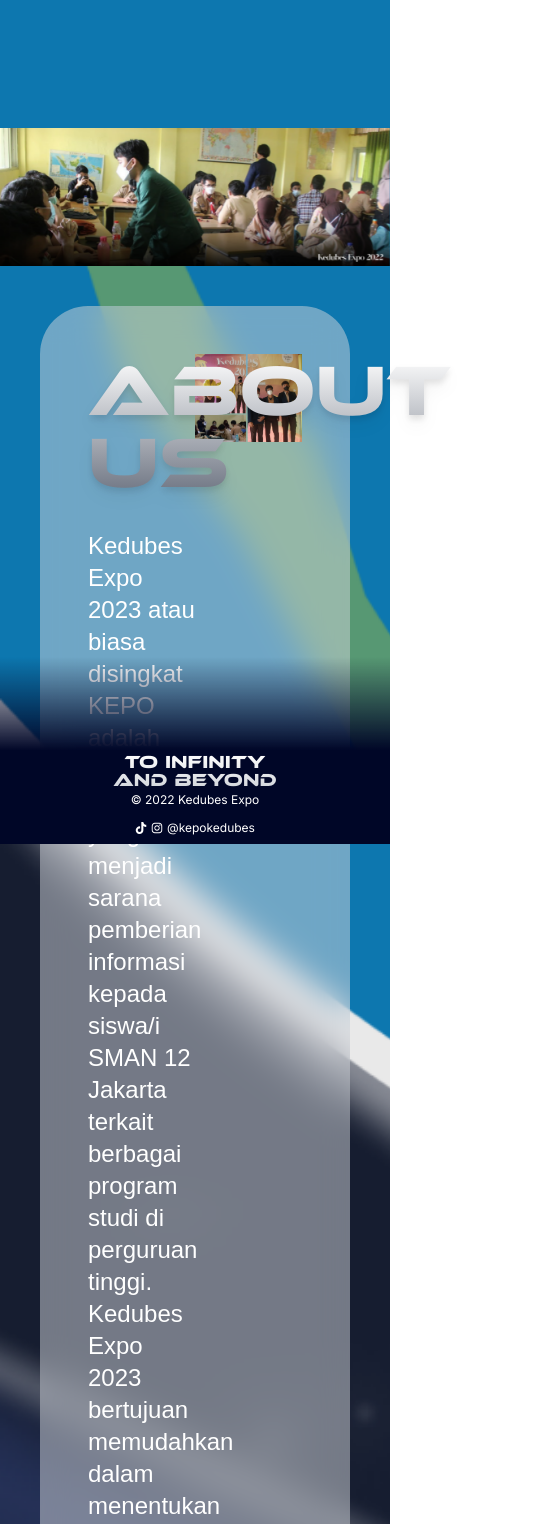
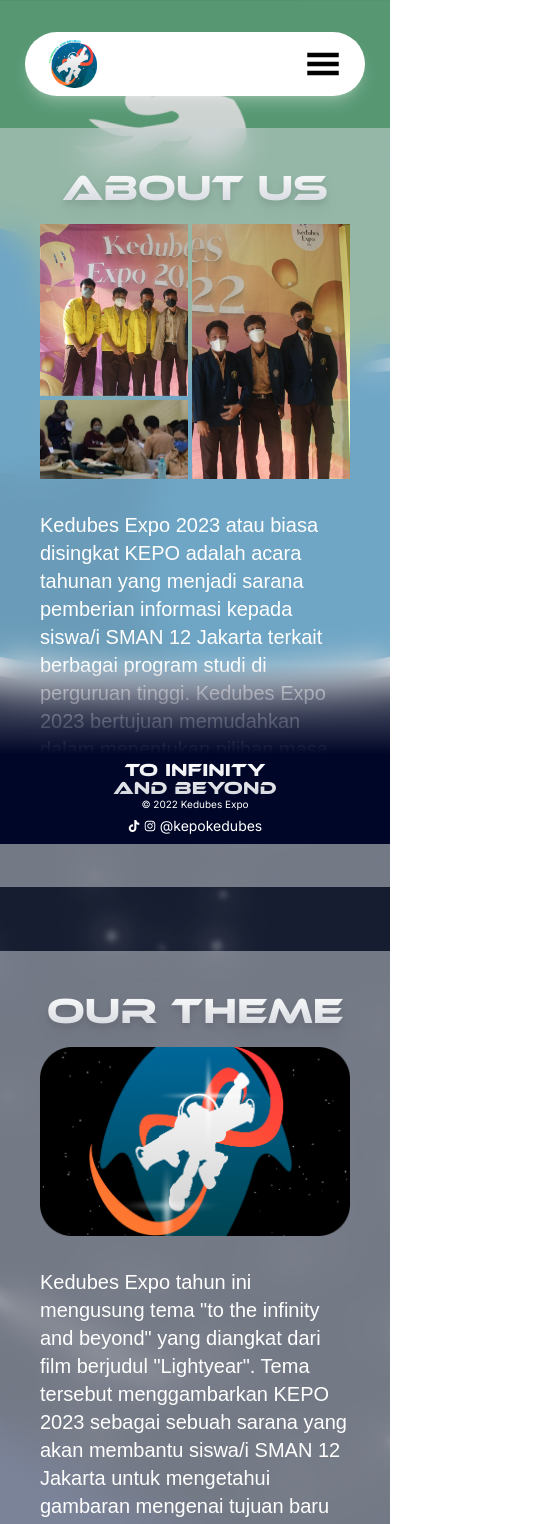
Before and after one commit to soekarnohatta/alspective.web.id, a Next.js app: page /about in a window 390 px wide. Shown: the top 1524 px of the page, 540 px wide, since content can reach past the window. Built offline with nearby package versions, Linux system fonts and the light colour scheme.

Commit message:
add navbar on mobile, fix responsiveness

```diff
--- a/components/Footer.js
+++ b/components/Footer.js
@@ -28,14 +28,16 @@
                 </div>
             </div>
             <div className="w-screen bg-gradient-to-t from-[#000627] via-[#000627] fixed bottom-0 flex xs:flex-col sm:flex-row justify-center items-center text-white xs:gap-1 sm:gap-8 lg:hidden pt-24 xs:pb-2 sm:pb-3">
-                <div>
+                <div className="flex flex-col">
                     <h1 className="bg-gradient-to-b from-white to-gray-300 inline-block text-transparent bg-clip-text font-ethnocentric text-center text-lg leading-none">TO INFINITY<br></br>AND BEYOND</h1>
-                    <p className="text-center text-xs">© 2022 Kedubes Expo</p>
+                    <p className="text-center text-[10px]">© 2022 Kedubes Expo</p>
                 </div>
-                <div className="flex justify-center items-center xs:gap-1 sm:gap-2 xs:text-xs sm:text-lg pt-2">
-                    <FaTiktok />
-                    <FaInstagram />
-                    <p className="">@kepokedubes</p>
+                <div className="flex justify-center items-center xs:gap-1 sm:gap-2 xs:text-xs sm:text-lg">
+                    <div className="flex gap-1">
+                        <FaTiktok />
+                        <FaInstagram />
+                    </div>
+                    <p className="text-sm">@kepokedubes</p>
                 </div>
             </div>
         </div>
--- a/components/Navbar.js
+++ b/components/Navbar.js
@@ -1,12 +1,15 @@
 import Link from "next/link";
+import {useState} from "react";
+import {GiHamburgerMenu} from "react-icons/gi";
 
 export default function Navbar() {
+  const [navbar, toggleNavbar] = useState(false);
     return (
       <div>
-        <div className="shadow-lg shadow-white/25 fixed xs:hidden lg:flex justify-between top-8 left-10 rounded-full bg-white py-2 px-8 w-[calc(100vw-100px)] z-10">
+        <div className="shadow-lg shadow-white/25 fixed flex justify-between top-8 xs:left-[1.55rem] lg:left-[2.6rem] rounded-full bg-white py-2 xs:px-6 lg:px-8 xs:w-[calc(100vw-50px)] lg:w-[calc(100vw-100px)] z-20">
             <Link href="/"><img src="/logo_simple.png" className="w-12"></img></Link>
 
-            <ul className="flex items-center gap-14 text-xl font-ethnocentric">
+            <ul className="xs:hidden lg:flex items-center gap-14 text-xl font-ethnocentric">
               <li>
                 <Link href="/infoptn">Info PTN</Link>
               </li>
@@ -14,6 +17,19 @@
                 <Link href="/about">About Us</Link>
               </li>
             </ul>
+
+            <GiHamburgerMenu className="self-center text-4xl lg:hidden" onClick={() => toggleNavbar(!navbar)}/>
+        </div>
+        <div className={`fixed top-20 left-[3rem] bg-gray-200/95 backdrop-blur-lg w-[calc(100vw-100px)] shadow-lg shadow-white/25 rounded-xl xs:${navbar ? 'flex' : 'hidden'} lg:hidden z-10`}>
+          <ul className="flex flex-col gap-4 text-xl font-ethnocentric pt-10 pb-6 px-6">
+            <li>
+              <Link href="/infoptn" onClick={() => toggleNavbar(!navbar)}>Info PTN</Link>
+            </li>
+            <hr class="h-px w-[calc(100vw-155px)] bg-gray-400 border-0"></hr>
+            <li>
+              <Link href="/about" onClick={() => toggleNavbar(!navbar)}>About Us</Link>
+            </li>
+          </ul>
         </div>
       </div>
     )
--- a/pages/about.js
+++ b/pages/about.js
@@ -7,8 +7,8 @@
 export default function About() {
     SwiperCore.use([Autoplay]);
     return (
-        <div className="bg-[url('/about/bg.png')] bg-cover py-32">
-            <Swiper slidesPerView={1} loop={true} autoplay={{delay: 5000}} modules={{Autoplay}} className="mySwiper">
+        <div className="bg-[url('/about/bg.png')] bg-cover bg-center py-32">
+            <Swiper slidesPerView={1} loop={true} autoplay={{delay: 5000}} modules={{Autoplay}} className="mySwiper xs:hidden lg:block">
                 <SwiperSlide>
                     <img src="/about/carousel1.png"></img>
                 </SwiperSlide>
@@ -20,30 +20,32 @@
                 </SwiperSlide>
             </Swiper>
 
-            <div className="grid pt-10 px-10 gap-16">
-                <div className="bg-gray-300/50 backdrop-blur-lg justify-center grid grid-cols-2 rounded-[3rem] px-12 py-12">
-                    <div className="self-center">
-                        <h1 className="bg-gradient-to-b from-white to-gray-500 inline-block text-transparent bg-clip-text font-ethnocentric text-7xl drop-shadow-lg">About Us</h1>
-                        <p className="text-white font-poppins pt-8 text-2xl">
+            <div className="grid lg:pt-10 lg:px-10 gap-16">
+                <div className="bg-gray-300/50 backdrop-blur-lg justify-center lg:grid lg:grid-cols-2 lg:rounded-[3rem] px-10 py-10">
+                    <div className="xs:flex xs:flex-col xs:items-center xs:gap-4 lg:block lg:self-center">
+                        <h1 className="bg-gradient-to-b from-white to-gray-300 inline-block text-transparent bg-clip-text font-ethnocentric xs:text-4xl lg:text-7xl drop-shadow-lg">About Us</h1>
+                        <img src="/about/aboutus.png" className="lg:w-[30vw] lg:hidden"></img>
+                        <p className="text-white font-poppins xs:pt-4 lg:pt-8 xs:text-xl lg:text-2xl">
                             Kedubes Expo 2023 atau biasa disingkat KEPO adalah acara tahunan yang menjadi sarana pemberian informasi kepada siswa/i SMAN 12 Jakarta terkait berbagai program studi di perguruan tinggi. Kedubes Expo 2023 bertujuan memudahkan dalam menentukan pilihan masa depan untuk ke jenjang berikutnya dan diselenggarakan oleh Alumni SMAN 12 Jakarta.
                         </p>
-                        <img src="/about/line1.png" className="pt-6"></img>
+                        <img src="/about/line1.png" className="pt-6 xs:hidden lg:block"></img>
                     </div>
-                    <div className="justify-self-end">
+                    <div className="justify-self-end xs:hidden lg:block">
                         <img src="/about/aboutus.png" className="w-[30vw]"></img>
                     </div>
                 </div>
 
-                <div className="bg-gray-300/50 backdrop-blur-lg justify-center grid grid-cols-2 rounded-[3rem] px-12 py-12">
-                    <div className="self-center">
-                        <img src="/about/ourtheme.png" className="w-[40vw]"></img>
+                <div className="bg-gray-300/50 backdrop-blur-lg justify-center lg:grid lg:grid-cols-2 lg:rounded-[3rem] px-10 py-10">
+                    <div className="xs:justify-self-end lg:justify-self-start xs:hidden lg:block lg:self-center">
+                        <img src="/about/ourtheme.png" className="w-[35vw]"></img>
                     </div>
-                    <div className="self-center">
-                        <h1 className="bg-gradient-to-b from-white to-gray-500 inline-block text-transparent bg-clip-text font-ethnocentric text-7xl drop-shadow-lg">Our Theme</h1>
-                        <p className="text-white font-poppins pt-8 text-2xl">
+                    <div className="xs:flex xs:flex-col xs:items-center xs:gap-4 lg:block lg:self-center">
+                        <h1 className="bg-gradient-to-b from-white to-gray-300 inline-block text-transparent bg-clip-text font-ethnocentric xs:text-4xl lg:text-7xl drop-shadow-lg">Our Theme</h1>
+                        <img src="/about/ourtheme.png" className="w-[80vw] lg:hidden"></img>
+                        <p className="text-white font-poppins xs:pt-4 lg:pt-8 xs:text-xl lg:text-2xl">
                             Kedubes Expo tahun ini mengusung tema &quot;to the infinity and beyond&quot; yang diangkat dari film berjudul &quot;Lightyear&quot;. Tema tersebut menggambarkan KEPO 2023 sebagai sebuah sarana yang akan membantu siswa/i SMAN 12 Jakarta untuk mengetahui gambaran mengenai tujuan baru yang akan mereka capai yaitu dunia perkuliahan.
                         </p>
-                        <img src="/about/line2.png" className="pt-6"></img>
+                        <img src="/about/line2.png" className="pt-6 xs:hidden lg:block"></img>
                     </div>
                 </div>
             </div>
```
Also changed, not shown: public/about/bg_mobile.png (added).
